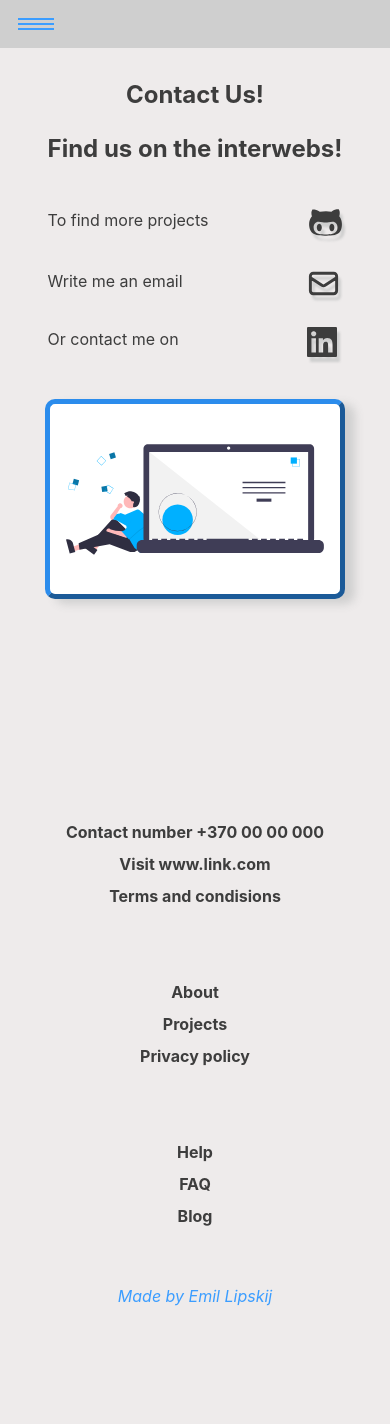
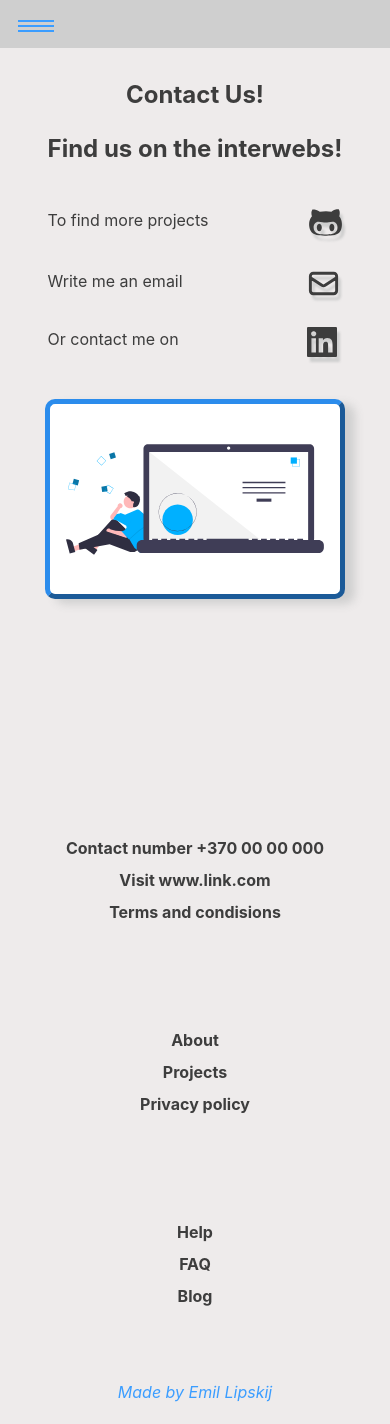
Before and after one commit to lipskij/portfolio-prject-next.js, a Next.js app: page /contacts in a window 390 px wide. Before the commit the page ends 1328 px from the top, so only its background shows below. Built offline with nearby package versions, Linux system fonts and the light colour scheme.

Commit message:
Fixing ul

```diff
--- a/component/Hamburger.js
+++ b/component/Hamburger.js
@@ -8,7 +8,7 @@ const Hamburger = ({ onClick, toggled, className = "" }) => {
           border: none;
           background: none;
           position: relative;
-          padding: 10px 2px 2px 2px;
+          padding: 5px 2px 2px 2px;
           min-width: 40px;
           min-height: 40px;
           margin-left: 1rem;
--- a/component/Nav.js
+++ b/component/Nav.js
@@ -43,8 +43,8 @@ const Nav = () => {
           </li>
         </ul>
       </Drawer>
+      <p className='logo'>{`< generic logo />`}</p>
       <ul className='desctop-ul'>
-        <p className='logo'>{`< generic logo />`}</p>
         <li>
           <Link href='/'>
             <a>Home</a>
--- a/styles/globals.css
+++ b/styles/globals.css
@@ -34,14 +34,22 @@ nav {
   background-color: var(--background-color);
   align-items: flex-end;
   background-color: var(--nav-color);
+  display: flex;
+  align-items: center;
+  justify-content: space-around;
 }
 
-ul {
+.desctop-ul {
   display: flex;
   justify-content: space-around;
   align-items: center;
   padding: 0;
   margin: 0;
+  width: 30%;
+}
+
+.logo {
+  color: var(--text-color);
 }
 
 li {
@@ -65,12 +73,6 @@ a {
   display: flex;
   width: 80vw;
 }
-
-.logo {
-  padding-left: 5rem;
-  color: var(--text-color);
-}
-
 
 .slide.active {
   opacity: 1;
@@ -219,21 +221,26 @@ a {
 }
 
 @media screen and (max-width: 480px) {
+  nav {
+    justify-content: flex-start;
+  }
   ul {
     display: flex;
     flex-direction: column;
     align-items: center;
-    justify-content: space-evenly;
     font-weight: 700;
-    line-height: 4;
+    line-height: 5;
     font-size: 1.6rem;
+    padding: 0;
   }
   a {
     color: #3b9dff;
   }
-  .desctop-ul {
+  .desctop-ul,
+  nav p {
     display: none;
   }
+
   .close-btn {
     visibility: hidden;
   }
```
